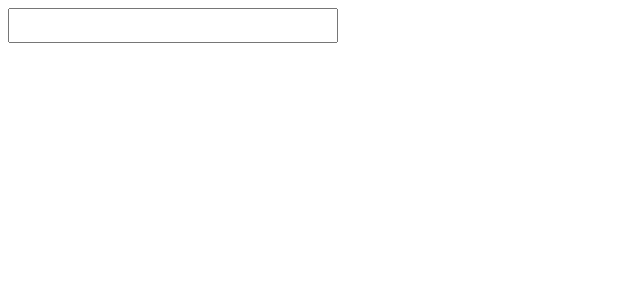
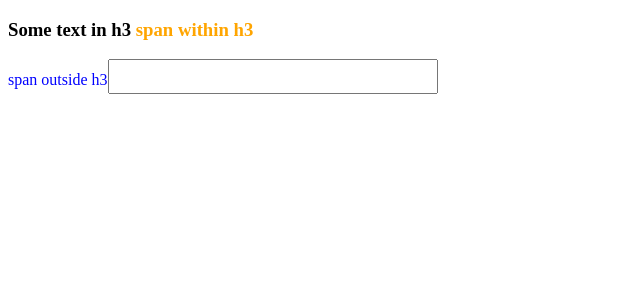
Before and after one commit to Javier-Machin/rental-checkout, a React app: page / in a window 1280 px wide. Shown: the top 300 px of the page, without its empty margins (0-640 px from the left). Built offline with nearby package versions, Linux system fonts and the light colour scheme.

Commit message:
feat: add sass support

```diff
--- a/jest.config.js
+++ b/jest.config.js
@@ -18,4 +18,9 @@ module.exports = {
     },
   },
   coverageReporters: ['text', 'html'],
+  moduleNameMapper: {
+    '\\.(jpg|jpeg|png|gif|eot|otf|webp|svg|ttf|woff|woff2|mp4|webm|wav|mp3|m4a|aac|oga)$':
+      '<rootDir>/__mocks__/fileMock.js',
+    '\\.(css|scss)$': 'identity-obj-proxy',
+  },
 };
--- a/package.json
+++ b/package.json
@@ -35,12 +35,15 @@
     "eslint-plugin-react-hooks": "^4.1.0",
     "html-loader": "^1.3.0",
     "html-webpack-plugin": "^4.4.1",
+    "identity-obj-proxy": "^3.0.0",
     "jest": "^26.4.2",
     "jest-environment-jsdom-sixteen": "^1.0.3",
     "mini-css-extract-plugin": "^0.11.0",
+    "node-sass": "^4.14.1",
     "postcss-loader": "^3.0.0",
     "prettier": "^2.0.5",
     "prettier-eslint": "^9.0.0",
+    "sass-loader": "^10.0.2",
     "webpack": "^4.44.1",
     "webpack-cli": "^3.3.12",
     "webpack-dev-server": "^3.11.0"
--- a/src/App.js
+++ b/src/App.js
@@ -1,5 +1,5 @@
 import React, { Component } from 'react';
-import './css/App.css';
+import './css/App.scss';
 
 class App extends Component {
   constructor() {
@@ -22,6 +22,10 @@ class App extends Component {
 
     return (
       <form>
+        <h3>
+          Some text in h3 <span>span within h3</span>
+        </h3>
+        <span>span outside h3</span>
         <input
           data-testid="test-id"
           type="text"
--- a/src/css/App.css
+++ /dev/null
@@ -1,4 +0,0 @@
-input {
-  font-size: 25px;
-  color: red;
-}
--- /dev/null
+++ b/src/css/App.scss
@@ -0,0 +1,15 @@
+input {
+  font-size: 25px;
+  color: red;
+}
+
+span {
+  color: blue;
+}
+
+h3 {
+  user-select: none;
+  span {
+    color: orange;
+  }
+}
--- a/webpack.config.js
+++ b/webpack.config.js
@@ -26,6 +26,16 @@ module.exports = {
         exclude: /node_modules/,
         use: [MiniCssExtractPlugin.loader, 'css-loader', 'postcss-loader'],
       },
+      {
+        test: /\.scss$/,
+        exclude: /node_modules/,
+        use: [
+          MiniCssExtractPlugin.loader,
+          'css-loader',
+          'postcss-loader',
+          'sass-loader',
+        ],
+      },
     ],
   },
   plugins: [
```
Also changed, not shown: 1 other file (tests, documents, lock files or other folders).
